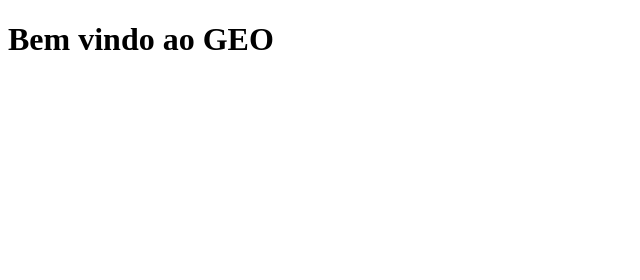
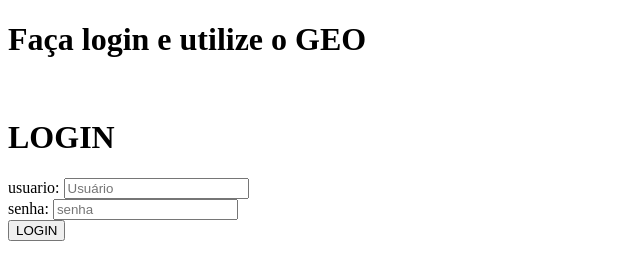
Before and after one commit to lcsouza695/GEO, a plain HTML site: page index.html in a window 1280 px wide. Shown: the whole page, without its empty margins (0-640 px from the left). Drawn offline with Linux system fonts and the light colour scheme.

Commit message:
criação de estrutura da pagina

```diff
--- a/index.html
+++ b/index.html
@@ -1,14 +1,40 @@
 <!DOCTYPE html>
 <html lang="pt-br">
+
 <head>
     <meta charset="UTF-8">
     <meta name="viewport" content="width=device-width, initial-scale=1.0">
     <title>GEO</title>
 </head>
+
 <body>
+    <div class="main">
 
+        <div class="left">
+            <h1>Faça login e utilize o GEO</h1>
+            <img src="" alt="">
+        </div>
+        <div class="right">
+            <div class="card">
 
-    <h1>Bem vindo ao GEO</h1>
+                <h1>LOGIN</h1>
+                <div class="textfleld">
+                    <label for="usuario">usuario:</label>
+                    <input id="usuario" type="text" placeholder="Usuário">
+                </div>
 
+                <div class="textfleld">
+                    <label for="senha"senha>senha:</label>
+                    <input id="senha" type="password" placeholder="senha">
+                </div>
+
+                <button class="btn-login">
+                    LOGIN
+                </button>
+            </div>
+        </div>
+
+    </div>
 </body>
+
 </html>
```
